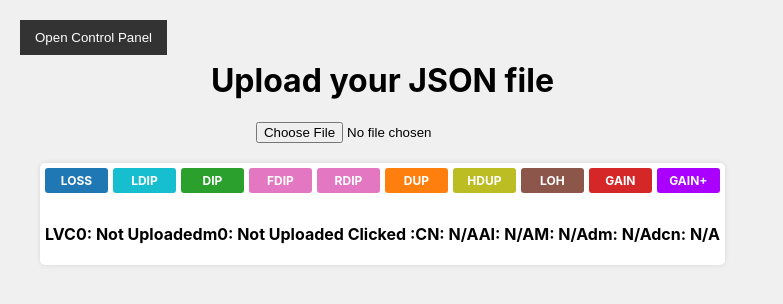
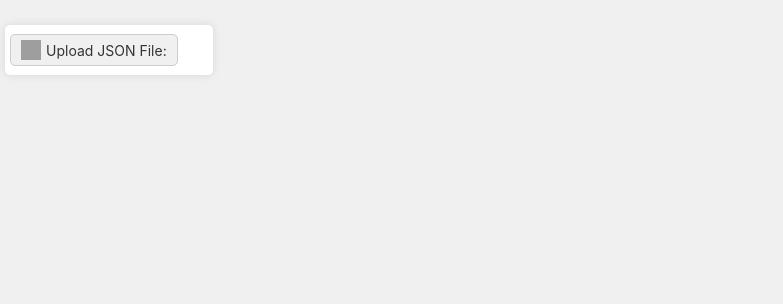
Before and after one commit to philip-hub/CNV-web-app-mock-up, a Next.js app: page /test3 in a window 1280 px wide. Shown: the top 304 px of the page, without its empty margins (0-783 px from the left). Built offline with nearby package versions, Linux system fonts and the light colour scheme; grey boxes are pictures that could not be loaded.

Commit message:
extensively tested fully working still needs dcn and m value update

```diff
--- a/src/pages/test3.js
+++ b/src/pages/test3.js
@@ -3,6 +3,7 @@ import dynamic from 'next/dynamic';
 import styles from '../styles/Home.module.css';
 import React, { useState, useEffect } from 'react';
 
+let loadMessage =""
 
 const Plot = dynamic(() => import('react-plotly.js'), { ssr: false });
 
@@ -37,10 +38,17 @@ export default function Home() {
     const [startMMapping, setStartMMapping] = useState(null);
     const [ middleMMapping, setMiddleMMapping] = useState(null);
     const [endMMapping, setEndMMapping] = useState(null);
+    const [selectedFileName, setSelectedFileName] = useState('');
 
 
     const handleFileUpload = async (event) => {
+
+
+
         const file = event.target.files[0];
+        if (file) {
+            setSelectedFileName(file.name);
+        }
         const formData = new FormData();
         formData.append('file', file);
 
@@ -85,6 +93,7 @@ export default function Home() {
 
         if (!plotData1 || !plotData2 || !plotData3 || !plotData4 || !plotData5) {
             console.error('Invalid data structure from API');
+            loadMessage = 'Invalid data structure'
             return;
         }
 
@@ -163,6 +172,8 @@ export default function Home() {
             const shapes = uniqueArmValues.map(arm => {
                 if (!armPositions[arm]) {
                     console.error(`No position found for arm: ${arm}`);
+
+                    loadMessage = `No position found for arm: ${arm}`
                     return null;
                 }
                 return {
@@ -199,7 +210,7 @@ export default function Home() {
                 const x1 = endMMapping[arm];
 
                 console.log(`Arm: ${arm} X0:${x0} X1:${x1} m ${m}`);
-
+                loadMessage =`Arm: ${arm} X0:${x0} X1:${x1} m ${m}`
 
                 if (x0 === undefined) {
                     console.error(`startMMapping is missing a value for arm: ${arm}`);
@@ -411,7 +422,7 @@ export default function Home() {
             name: 'Coverage Plot',
             text: coloredPlotData1.map(d => {
                 const arm = d.customdata;
-                return `arm: ${arm}<br>log2(median/ref): ${Math.log2(d.y/(lcv0))}<br>CN: ${X3Mapping[arm] || 'N/A'}<br>AI: ${Y3Mapping[arm] || 'N/A'}<br>M: ${mMapping[arm] || 'N/A'}<br>dm: ${dmMapping[arm] || 'N/A'}<br>dcn: ${dcnMapping[arm] || 'N/A'}`;
+                return `arm: ${arm}<br>log2(med/ref): ${Math.log2(d.y/(lcv0))}<br>CN: ${X3Mapping[arm] || 'N/A'}<br>AI: ${Y3Mapping[arm] || 'N/A'}<br>M: ${mMapping[arm] || 'N/A'}<br>dm: ${dmMapping[arm] || 'N/A'}<br>dcn: ${dcnMapping[arm] || 'N/A'}`;
             }),
             customdata: coloredPlotData1.map(d => d.customdata),
             line: {
@@ -422,15 +433,15 @@ export default function Home() {
         };
 
         const layout1 = {
-            title: 'Coverage Plot',
+            title: 'Coverage Plot/Vaf Plot',
             showlegend: false,
             width: 1800,
-            height: 200,
+            height: 150,
             margin: {
                 l: 40,
                 r: 40,
-                b: 45,
-                t: 30,
+                b: 0,
+                t: 40,
                 pad: 0
             },
             xaxis: {
@@ -443,7 +454,7 @@ export default function Home() {
                 range: [Math.min(...coloredPlotData1.map(d => d.x)), Math.max(...coloredPlotData1.map(d => d.x))]
             },
             yaxis: {
-                title: 'log2(median/ref)',
+                title: 'log2(med/ref)',
                 showticklabels: true,
                 tickfont: {
                     size: 10
@@ -480,15 +491,15 @@ export default function Home() {
         console.log("X3Mapping before plot attempt",X3Mapping)
 
         const layout2 = {
-            title: 'Vaf Plot',
+            title: '',
             showlegend: false,
             width: 1800,
-            height: 200,
+            height: 170,
             margin: {
                 l: 40,
                 r: 40,
-                b: 45,
-                t: 30,
+                b: 50,
+                t: 5,
                 pad: 0
             },
             xaxis: {
@@ -740,7 +751,9 @@ export default function Home() {
                 AI: Y3Mapping[clickedArm] || 'N/A',
                 M: mMapping[clickedArm] || 'N/A',
                 dm: dmMapping[clickedArm] || 'N/A',
-                dcn: dcnMapping[clickedArm] || 'N/A'
+                dcn: dcnMapping[clickedArm] || 'N/A',
+                clone: cloneMapping[clickedArm] || 'N/A',
+                arm: clickedArm
             });
         }
     };
@@ -809,11 +822,29 @@ export default function Home() {
 
     }
 
+
+    function deepCopy(obj) {
+        return JSON.parse(JSON.stringify(obj)); // Ensure full deep copy including nested objects
+    }
+
+
+    function standardDeviation(values) {
+        const mean = values.reduce((acc, value) => acc + value, 0) / values.length;
+        const variance = values.reduce((acc, value) => acc + ((value - mean) ** 2), 0) / (values.length - 1); // Sample std dev
+        return Math.sqrt(variance);
+      }
+
+    const originalPlotData1 = deepCopy(plotData1);
+    const originalPlotData3 = deepCopy(plotData3);
+    const orginalDCNMapping = deepCopy(dcnMapping);
+    //const stdDevM = standardDeviation(mValues);
+
     const handleUpdateRef = () => {
         const checkedArms = Object.keys(cloneMapping).filter(arm => cloneMapping[arm] === 'DIP');
 
         let oldLcv0 = lcv0;
         let oldMavg = mavg;
+
 
         if (checkedArms.length === 0) {
             console.error('Cannot divide by zero fwen');
@@ -836,6 +867,20 @@ export default function Home() {
         setMAvg(newMavg);
         setLCV0(newLcv0);
 
+        // const newDCNMapping = jsonData.reduce((acc, group) => {
+        //     if (group.arm && group.dm !== undefined && lcv0 !== undefined) {
+        //       acc[group.arm] = (2 * group.dm) / newLcv0 + (2 * group.m * stdDevM) / (newLcv0 ** 2);
+        //       console.log(`Calculated dcn for arm ${group.arm}: ${acc[group.arm]}`);
+        //     } else {
+        //       console.warn(`Missing values for arm ${group.arm} - dm: ${group.dm}, lcv0: ${lcv0}`);
+        //     }
+        //     return acc;
+        //   }, {});
+
+
+        setDcnMapping(newDCNMapping)
+
+
         console.log(`Updated M0: ${newMavg}`);
         console.log(`Updated lcv0: ${newLcv0}`);
 
@@ -857,9 +902,9 @@ export default function Home() {
 
 
         const updatedPlotData3 = {
-                ...plotData3,
+                ...originalPlotData3,
                 scatterPlot: {
-                    ...plotData3.scatterPlot,
+                    ...originalPlotData3.scatterPlot,
                     x: coloredPlotData3.map(d => ((2*d.x)/newMavg))
                 }
         };
@@ -898,14 +943,15 @@ export default function Home() {
         <div className={styles.container}>
 
             <div className={`${styles.controlBar} ${isOpen ? styles.open : ''}`}>
-                <h2>Control Panel</h2>
+                <h1>Control Panel</h1>
                 <h4>Update Ref</h4>
                 <div className={styles.chromosomeSelection}>
                     {Object.keys(cloneMapping).map((arm, index) => (
                         <div key={index} className={styles.chromosomeArm}>
                             <label htmlFor={`chromosome-arm-${index}`}>
-                                {arm.toUpperCase().replace('CHR', '')} S0 : {s0Mapping[arm].toFixed(3) || 'N/A'}
+                                {arm.toUpperCase().replace('CHR', '')} S0 : {s0Mapping[arm] != null ? s0Mapping[arm].toFixed(3) : 'N'}
                             </label>
+
                             <input
                                 type="checkbox"
                                 id={`chromosome-arm-${index}`}
@@ -916,57 +962,76 @@ export default function Home() {
                         </div>
                     ))}
                 </div>
-                <button className={styles.updateButton} onClick={handleCheckAll}>
+                <button className={styles.toggleButton} onClick={handleCheckAll}>
                     Check All
                 </button>
-                <button className={styles.updateButton} onClick={handleUncheckAll}>
+                <button className={styles.toggleButton} onClick={handleUncheckAll}>
                     Uncheck All
                 </button>
 
-                <button className={styles.updateButton} onClick={handleUpdateRef}>
+                <button className={styles.toggleButton} onClick={handleUpdateRef}>
                     Update Ref
                 </button>
             </div>
 
-            <div className={`${styles.content} ${isOpen ? styles.shifted : ''}`}>
+            <div className={styles.header}>
+            <div className={styles.uploadAndLegend}>
+
+                {/* <div className={styles.fileUploadSection}> */}
+                    {/* <h2>Upload JSON File </h2> */}
+                    <label className={styles.customFileUpload}>
+                        <img src="folder.png" alt="Upload" className={styles.uploadIcon} />
+                        Upload JSON File: {selectedFileName}
+                        <input type="file" className={styles.fileInput} onChange={handleFileUpload} />
+                    </label>
+                    <br />
+                    {selectedFileName && (
+                        <p className={styles.fileName}>
+
+
+                        </p>
+                    )}
+                {/* </div> */}
+
+                <div className={styles.legendSection}>
+
+
+
+
+
+                </div>
+                {selectedFileName && (
                 <button className={styles.toggleButton} onClick={toggleControlBar}>
+                    <img src="/filter.png" className={styles.uploadIcon} />
                     {isOpen ? 'Close' : 'Open'} Control Panel
                 </button>
+            )}
 
-                <div className={styles.header}>
-                    <h1>Upload your JSON file</h1>
-                    <input type="file" className={styles.fileUpload} onChange={handleFileUpload} />
-                    <div className={styles.grid}>
-                        {colors.map((color, index) => (
-                            <div key={index} className={`${styles.gridItem} ${color.className}`}>
-                                {color.label}
-                            </div>
-                        ))}
+                <br />
 
-                            <div className={styles.legendText}>
-                                <p>
-                                    <b>LVC0: {lcv0 ? lcv0.toFixed(3) : 'Not Uploaded'}
-                                    m0: {mavg ? mavg.toFixed(3) : 'Not Uploaded'} Clicked :
+                    {/* <div className={styles.legendText}>
+
+                            <p>
+                                <b>LVC0: {lcv0 ? lcv0.toFixed(3) : 'No Upload'} m0: {mavg ? mavg.toFixed(3) : 'No Upload '}
                                     {clickedArmData ? (
                                         <>
-                CN: {typeof clickedArmData.CN === 'number' ? clickedArmData.CN.toFixed(3) : 'N/A'}
-                AI: {typeof clickedArmData.AI === 'number' ? clickedArmData.AI.toFixed(3) : 'N/A'}
-                M: {typeof clickedArmData.M === 'number' ? clickedArmData.M.toFixed(3) : 'N/A'}
-                dm: {typeof clickedArmData.dm === 'number' ? clickedArmData.dm.toFixed(3) : 'N/A'}
-                dcn: {typeof clickedArmData.dcn === 'number' ? clickedArmData.dcn.toFixed(3) : 'N/A'}
+                                            Selection:
+                                            {clickedArmData.arm ? clickedArmData.arm : ''} CN: {typeof clickedArmData.CN === 'number' ? clickedArmData.CN.toFixed(3) : ''} AI: {typeof clickedArmData.AI === 'number' ? clickedArmData.AI.toFixed(3) : ''} M: {typeof clickedArmData.M === 'number' ? clickedArmData.M.toFixed(3) : ''} dm: {typeof clickedArmData.dm === 'number' ? clickedArmData.dm.toFixed(3) : ''} dcn: {typeof clickedArmData.dcn === 'number' ? clickedArmData.dcn.toFixed(3) : ''} Clone: {clickedArmData.clone || ''}
                                         </>
                                     ) : (
                                         'No selection'
                                     )}
-                                    </b>
-                                </p>
-                            </div>
-                    </div>
-                </div>
+                                </b>
+                            </p>
+                        </div> */}<br />
+            {/* <p>{loadMessage ? loadMessage : ''}</p> */}
+            </div>
+
+        </div>
 
                 {plotData1 && plotData2 && plotData3 && plotData4 && plotData5 && (
-                    <div style={{ display: 'flex', flexDirection: 'column', alignItems: 'center', gap: '20px' }}>
-                        <div style={{ display: 'flex', flexDirection: 'column', gap: '20px', alignItems: 'center' }}>
+                    <div style={{ display: 'flex', flexDirection: 'column', alignItems: 'center', gap: '5px' }}>
+                        <div style={{ display: 'flex', flexDirection: 'column', gap: '0px', alignItems: 'center' }}>
                             <div className={styles.plotContainer}>
                                 <DynamicPlot scatterPlot={updatePlotDataWithHighlight(plotData1, plotData1).scatterPlot} layout={plotData1.layout} onClick={handlePlotClick} />
                             </div>
@@ -975,14 +1040,46 @@ export default function Home() {
                             </div>
                         </div>
 
-                        <div style={{ display: 'flex', justifyContent: 'center', gap: '20px' }}>
+                        <div className={styles.header}>
+                        <div className={styles.uploadAndLegend}>
+                        <div className={styles.grid}>
+                            {colors.map((color, index) => (
+                            <div key={index} className={`${styles.gridItem} ${color.className}`}>
+                                {color.label}
+                            </div>
+                            ))}
+
+                        </div>
+                        <br />
+                        <p>
+
+                                <b>LVC0: {lcv0 ? lcv0.toFixed(3) : 'No Upload'} m0: {mavg ? mavg.toFixed(3) : 'No Upload '}
+                                    {clickedArmData ? (
+                                        <>
+                                            Selection:
+                                            {clickedArmData.arm ? clickedArmData.arm : ''} CN: {typeof clickedArmData.CN === 'number' ? clickedArmData.CN.toFixed(3) : ''} AI: {typeof clickedArmData.AI === 'number' ? clickedArmData.AI.toFixed(3) : ''} M: {typeof clickedArmData.M === 'number' ? clickedArmData.M.toFixed(3) : ''} dm: {typeof clickedArmData.dm === 'number' ? clickedArmData.dm.toFixed(3) : ''} dcn: {typeof clickedArmData.dcn === 'number' ? clickedArmData.dcn.toFixed(3) : ''} Clone: {clickedArmData.clone || ''}
+                                        </>
+                                    ) : (
+                                        'No selection'
+                                    )}
+                                </b>
+                            </p>
+                        </div>
+                        </div>
+
+
+
+
+
+
+                        <div style={{ display: 'flex', justifyContent: 'center', gap: '5px' }}>
                             <DynamicPlot scatterPlot={updatePlotDataWithHighlight(plotData3, plotData3).scatterPlot} layout={plotData3.layout} onClick={handlePlotClick} />
                             <DynamicPlot scatterPlot={updatePlotDataWithHighlight(plotData4, plotData4).scatterPlot} layout={plotData4.layout} onClick={handlePlotClick} />
                             <DynamicPlot scatterPlot={updatePlotDataWithHighlight(plotData5, plotData5).scatterPlot} layout={plotData5.layout} onClick={handlePlotClick} />
                         </div>
                     </div>
                 )}
-            </div>
+
         </div>
     );
 
--- a/src/styles/Home.module.css
+++ b/src/styles/Home.module.css
@@ -37,16 +37,17 @@
 .controlBar {
   width: 0; /* Start with the control bar collapsed */
   transition: width 0.3s ease; /* Smooth transition when opening/closing */
-  background-color: #000000;
+  background-color: rgba(18, 17, 17, 0.8);
   overflow-x: hidden; /* Hide any overflowing content when collapsed */
   position: fixed;
   top: 0;
   left: 0;
   height: 100%;
-  color: white;
+  color: #f0f0f0;
   padding: 0px;
   box-shadow: 2px 0 5px rgba(0, 0, 0, 0.2);
   z-index: 1; /* Make sure the control bar is on top of other content */
+  font-size: .75em;
 }
 
 .controlBar.open {
@@ -71,15 +72,15 @@
 }
 
 .toggleButton {
-  position: fixed; /* Changed from absolute to fixed to keep it visible */
-  top: 20px;
-  left: 20px;
-  background-color: #333;
-  color: white;
-  padding: 10px 15px;
+  display: inline-flex;
+  align-items: center;
   cursor: pointer;
-  border: none;
-  z-index: 2; /* Make sure the toggle button is above other content */
+  padding: 5px 10px; /* Reduced padding to make the button smaller */
+  background-color: #f0f0f0;
+  border-radius: 5px;
+  border: 1px solid #ccc;
+  font-size: 14px; /* Reduced font size */
+  color: #333;
 }
 
 .header {
@@ -87,7 +88,7 @@
   flex-direction: column;
   align-items: center; /* Center items horizontally */
   justify-content: center;
-  padding: 20px;
+  padding: 5px;
 }
 
 .file-upload {
@@ -140,6 +141,11 @@
   width: 100%;
 }
 
+.selection_text{
+  color:yellow;
+
+}
+
 
 /* Color classes for legend */
 .LOSS { background-color: #1f77b4; } /* tab:blue */
@@ -151,3 +157,87 @@
 .LOH { background-color: #8c564b; } /* tab:brown */
 .GAIN { background-color: #d62728; } /* tab:red */
 .GAINPLUS { background-color: #aa00ff; } /* tab:red */
+
+
+
+.customFileUpload {
+  display: inline-flex;
+  align-items: center;
+  cursor: pointer;
+  padding: 5px 10px; /* Reduced padding to make the button smaller */
+  background-color: #f0f0f0;
+  border-radius: 5px;
+  border: 1px solid #ccc;
+  font-size: 14px; /* Reduced font size */
+  color: #333;
+}
+
+.uploadIcon {
+  margin-right: 5px; /* Reduced margin */
+  width: 20px; /* Set a smaller width for the icon */
+  height: 20px; /* Set a smaller height for the icon */
+}
+
+.fileInput {
+  display: none; /* Hides the actual file input */
+}
+
+
+.fileName {
+  margin-top: 5px;
+  font-size: 14px;
+  color: #555;
+  text-align: center;
+}
+
+
+.uploadAndLegend {
+  display: flex;
+  justify-content: space-between; /* Space between left and right sections */
+  align-items: center;
+  background-color: #fff;
+  padding: 5px;
+  border-radius: 5px;
+  box-shadow: 0 0 10px rgba(0, 0, 0, 0.1);
+  margin: 0 auto; /* Center the section horizontally */
+  width: 100%; /* Ensure the container spans the full width of the content area */
+}
+
+
+.fileUploadSection {
+  display: flex;
+  flex-direction: column;
+  align-items: flex-start; /* Align the upload section to the left */
+  flex: 1; /* Take up available space */
+}
+
+
+.legendSection {
+  display: flex;
+  flex-direction: column;
+  align-items: flex-start; /* Align the legend to the left */
+  flex: 1; /* Take up more space than the upload section */
+  margin-right: 20px; /* Add some space between the legend and the upload section */
+}
+
+.grid {
+  margin-top: 10px;
+}
+
+
+.container {
+  display: flex;
+  flex-direction: column;
+  align-items: center;
+  justify-content: flex-start; /* Align items at the top */
+  height: 100vh; /* Make sure the container takes the full height of the viewport */
+  padding-top: 20px; /* Add some padding at the top */
+}
+
+
+.fileUploadSection {
+  display: flex;
+  /* flex-direction: column; */
+  /* align-items: flex-end; Align the upload section to the right */
+  flex: 1; /* Take up available space */
+}
```
Also changed, not shown: src/pages/api/calculate.js (+26 -0 lines).
